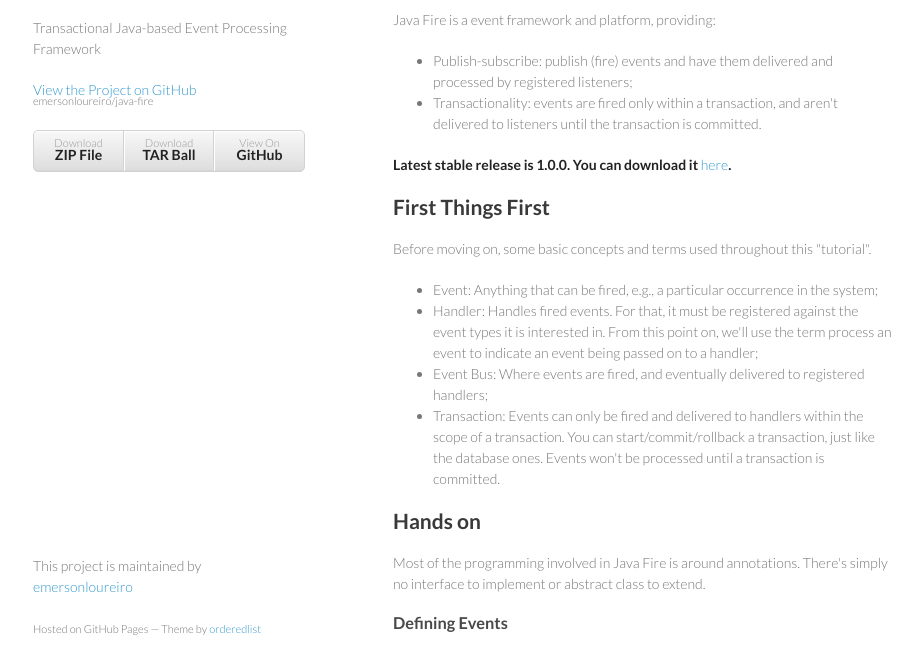
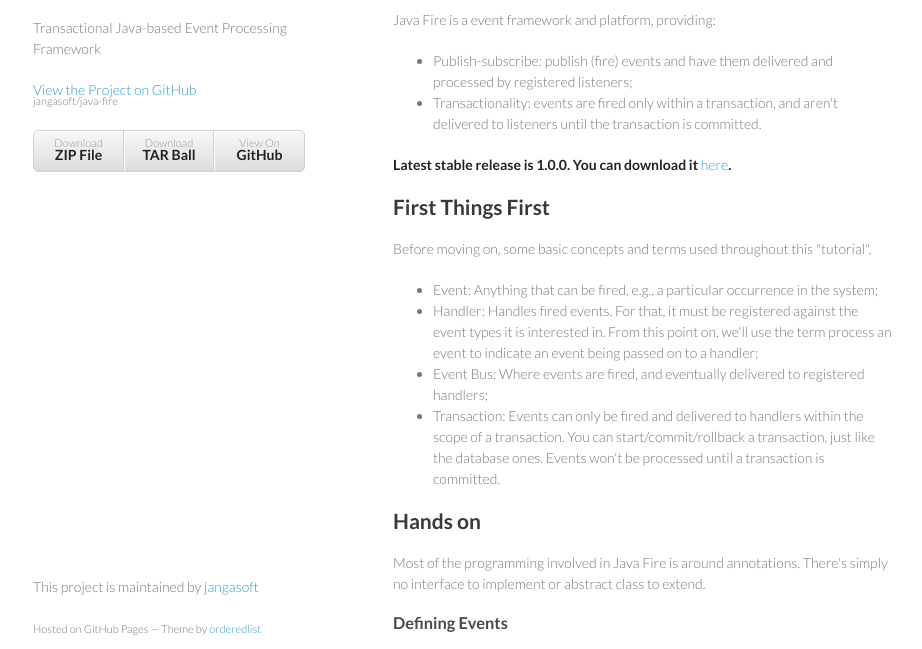
Before and after one commit to emersonloureiro/java-fire, a plain HTML site: page index.html in a window 1280 px wide. Shown: the part 92-741 px from the top of the page, without its empty margins (177-1099 px from the left). Drawn offline with Linux system fonts and the light colour scheme.

Commit message:
Create gh-pages branch via GitHub

```diff
--- a/index.html
+++ b/index.html
@@ -3,7 +3,7 @@
   <head>
     <meta charset="utf-8">
     <meta http-equiv="X-UA-Compatible" content="chrome=1">
-    <title>Java-fire by emersonloureiro</title>
+    <title>Java-fire by jangasoft</title>
 
     <link rel="stylesheet" href="stylesheets/styles.css">
     <link rel="stylesheet" href="stylesheets/pygment_trac.css">
@@ -18,13 +18,13 @@
         <h1>Java-fire</h1>
         <p>Transactional Java-based Event Processing Framework</p>
 
-        <p class="view"><a href="https://github.com/emersonloureiro/java-fire">View the Project on GitHub <small>emersonloureiro/java-fire</small></a></p>
+        <p class="view"><a href="https://github.com/jangasoft/java-fire">View the Project on GitHub <small>jangasoft/java-fire</small></a></p>
 
 
         <ul>
-          <li><a href="https://github.com/emersonloureiro/java-fire/zipball/master">Download <strong>ZIP File</strong></a></li>
-          <li><a href="https://github.com/emersonloureiro/java-fire/tarball/master">Download <strong>TAR Ball</strong></a></li>
-          <li><a href="https://github.com/emersonloureiro/java-fire">View On <strong>GitHub</strong></a></li>
+          <li><a href="https://github.com/jangasoft/java-fire/zipball/master">Download <strong>ZIP File</strong></a></li>
+          <li><a href="https://github.com/jangasoft/java-fire/tarball/master">Download <strong>TAR Ball</strong></a></li>
+          <li><a href="https://github.com/jangasoft/java-fire">View On <strong>GitHub</strong></a></li>
         </ul>
       </header>
       <section>
@@ -203,7 +203,7 @@ try {
 </ul><p>Once you've checked out the source code, open a command line prompt and run a <code>mvn clean install</code>. This should get you the binaries and source on you local repository. A <code>mvn deploy</code> should let you deploy to your remote repository.</p>
       </section>
       <footer>
-        <p>This project is maintained by <a href="https://github.com/emersonloureiro">emersonloureiro</a></p>
+        <p>This project is maintained by <a href="https://github.com/jangasoft">jangasoft</a></p>
         <p><small>Hosted on GitHub Pages &mdash; Theme by <a href="https://github.com/orderedlist">orderedlist</a></small></p>
       </footer>
     </div>
```
